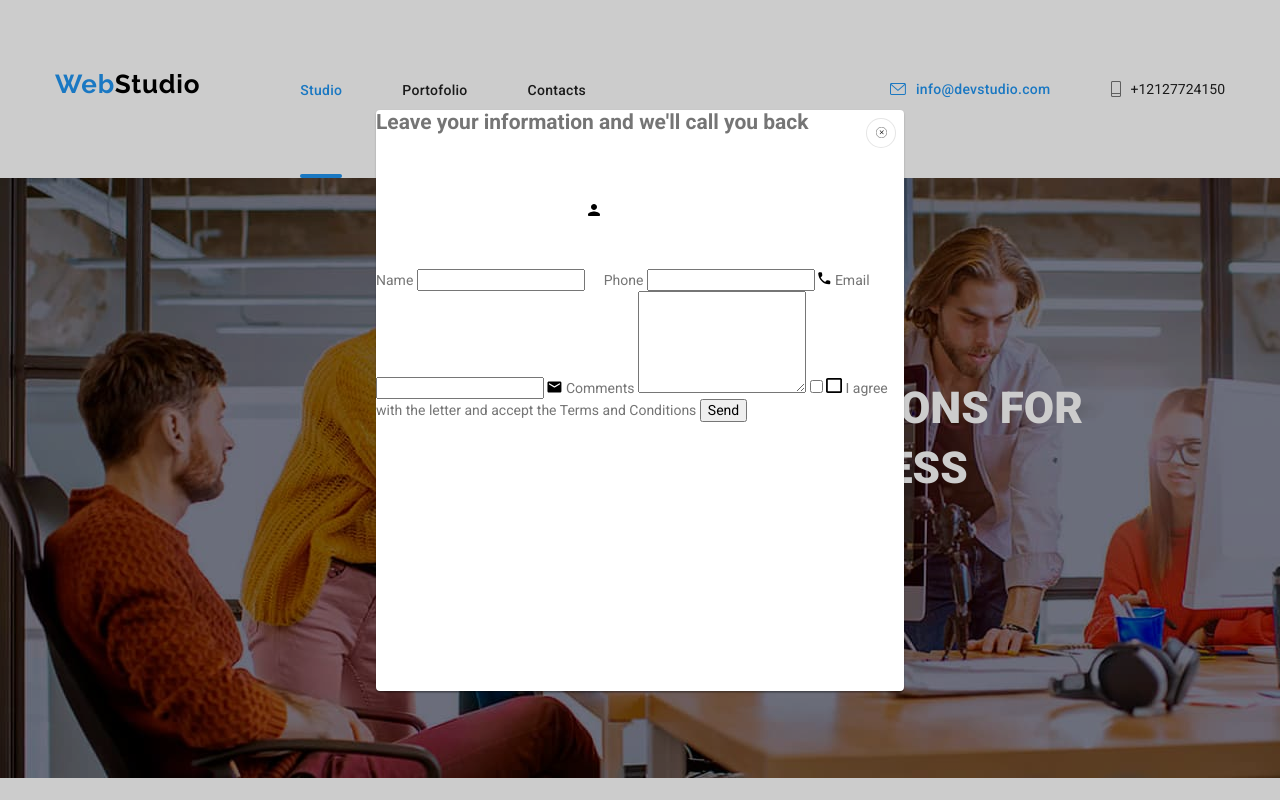
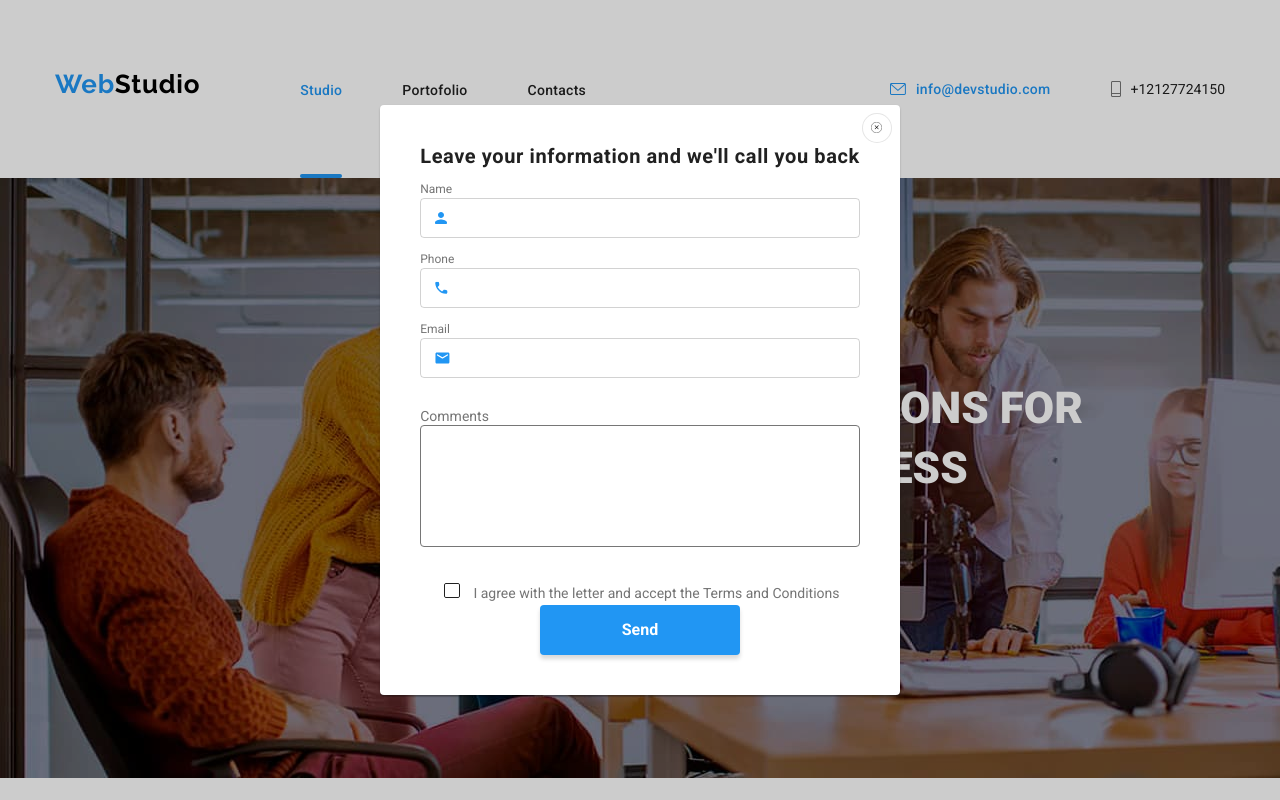
Before and after one commit to rudopulos/goit-markup-hw-06, a plain HTML site: page index.html in a window 1280 px wide. Both pictures are taken after a click on the button "Request our service". Shown: the top 800 px of the page. Drawn offline with Linux system fonts and the light colour scheme.

Commit message:
homework6

```diff
--- a/css/styles.css
+++ b/css/styles.css
@@ -137,9 +137,8 @@ align-items: center;
     visibility: hidden;
   }
   .modal-container{
-    position:relative;
-    width: 528px;
-    height: 581px;
+    padding: 40px;
+    position: relative;
     background-color: #FFFFFF;
     box-shadow: 0px 1px 3px rgba(0, 0, 0, 0.12), 0px 1px 1px rgba(0, 0, 0, 0.14),
     0px 2px 1px rgba(0, 0, 0, 0.2);
@@ -681,3 +680,148 @@ body{
     margin-left: 25px;
     margin-top: 13px;
   }
+  .order-form{
+    display: flex;
+    flex-direction: column;
+    align-items: center;
+  }
+  .order-form-item{
+    margin-bottom: 30px;
+    position: relative;
+    width: 100%;
+  }
+  .order-form-title{
+    font-size: 20px;
+    line-height: 23px;
+    text-align: center;
+    letter-spacing: 0.03em;
+    margin-bottom: 30px;
+    color: #212121;
+  }
+  .order-form-text{
+    position: absolute;
+    top: -16px;
+    font-size: 12px;
+    line-height: 14x;
+    color: #757575;
+  }
+  .order-form-field{
+    padding: 12px 42px;
+    position: relative;
+    width: 100%;
+    height: 40px;
+    border: 1px solid rgba(33, 33, 33, 0.2);
+    border-radius: 4px;
+    color: black;
+    outline: none;
+    font-size: 12px;
+    transition: color 250ms cubic-bezier(0.4, 0, 0.2, 1), border-color 250ms cubic-bezier(0.4, 0, 0.2, 1);
+  }
+ .order-form-field:hover, .order-form-field:focus{
+    border-color: #2196F3;
+    outline: none;
+ }
+
+ .order-form-field:hover ~ .input-icon, .order-form-field:focus ~ .input-icon, .input-icon, .input-icon:hover, .input-icon:focus{
+    color: #2196F3;
+ }
+ .form.textarea{
+    margin-bottom: 20px;
+ }
+
+ .order-form-textarea{
+    resize: none;
+    padding: 12px 16px;
+    width: 100%;
+    border: 1px solid rgba (33 33 33 0.2);
+    border-radius: 4px;
+    transition: border-color 250 ms cubic-bezier(0.4, 0, 0.2, 1);
+ }
+
+ .order-form-textarea::placeholder{
+    font-weight: 400;
+    font-size: 14px;
+    line-height: 16px;
+    letter-spacing: 0.01em;
+    color: rgba(117 117 117 0.5);
+ }
+ .order-form-textarea:hover,.order-form-textarea:focus-visible, .order-form-textarea:focus{
+    border-color: #2196F3;
+    outline: none;
+ }
+
+ .order-form-button{
+    width: 200px;
+    height: 50px;
+    box-shadow: 0px 4px 4px rgba(0, 0, 0, 0.15);
+    background-color: #2196F3;
+    padding: 10px 20px 10px 20px;
+    color: white;
+    font-family: 'Roboto';
+    font-size: 16px;
+    font-weight: 700;
+    line-height: 30px;
+    border: none;
+    border-radius: 4px;
+    cursor: pointer;
+    transition: background-color 250ms cubic-bezier(0.4, 0, 0.2, 1);
+ }
+
+ .order-form-button:focus, .order-form-button:hover{
+    background-color: #188CE8;
+ }
+
+ .order-from-checkbox{
+    margin-bottom: 30px;
+    display: flex;
+    outline: 0px;
+    align-items: center;
+ }
+ input{
+    outline: none;
+  border:none;
+  background-image:none;
+  background-color:transparent;
+  -webkit-box-shadow: none;
+  -moz-box-shadow: none;
+  box-shadow: none;
+  cursor: pointer;
+
+ }
+ .checkmark:checked{
+    background-color: #2196F3;
+ }
+.checkmark-text{
+    font-weight: 400;
+    font-size: 14px;
+    line-height: 24px;
+    margin-left: 10px;
+    color: #757575;
+}
+.checkmark{
+appearance: none;
+}
+
+.checkmark:checked ~ .checkmark-icon{
+    background-color: #2196F3;
+    border-color: #2196f3;
+}
+
+.checkmark-icon {
+    border: 1px solid #212121;
+    border-radius: 2px;
+    background-color: white;
+    color: white;
+    fill: white;
+    stroke: white;
+    stroke-width: 0.2;
+    transition: background-color 250ms cubic-bezier(0.4, 0, 0.2, 1), border-color 250ms cubic-bezier(0.4, 0, 0.2, 1);
+}
+.input-icon{
+    position: absolute;
+    top: 50%;
+    left: 15px;
+    transform: translateY(-50%);
+    fill:currentColor;
+
+}
```
Also changed, not shown: index.html (+1 -3 lines).
